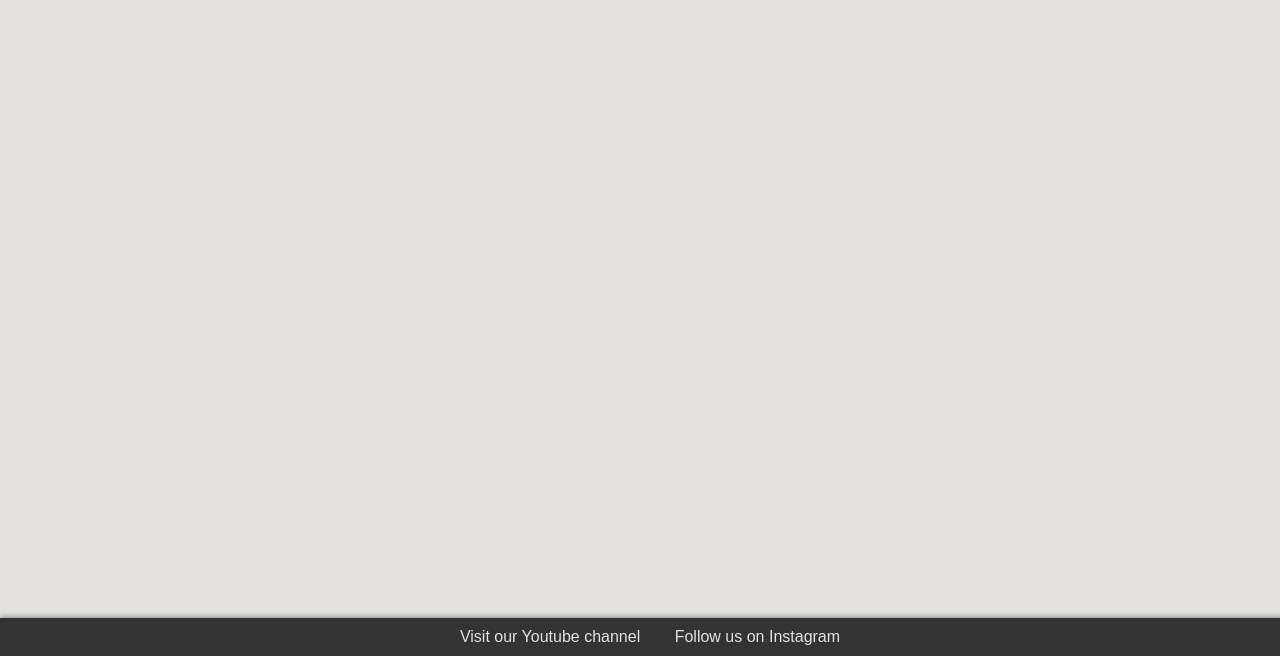
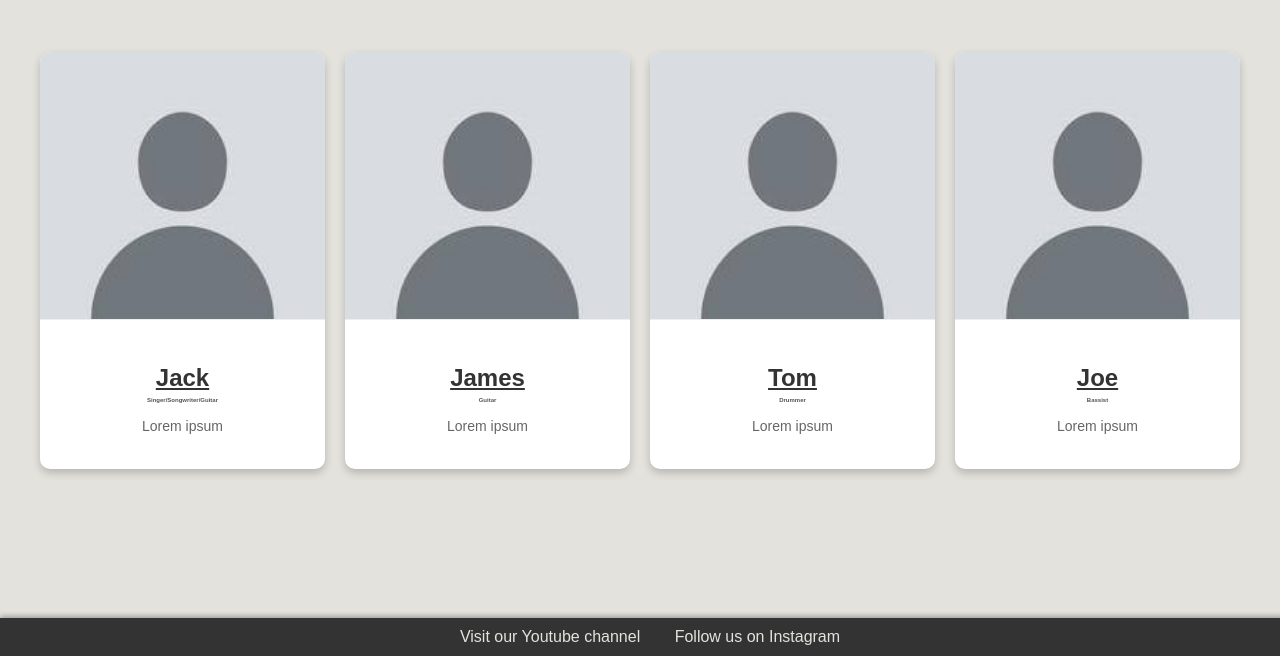
Before and after one commit to infobia-the-band/infobia, a plain HTML site: page html/About.html in a window 1280 px wide. Shown: the part 144-800 px from the top of the page. Drawn offline with Linux system fonts and the light colour scheme.

Commit message:
updated about page

```diff
--- a/html/About.html
+++ b/html/About.html
@@ -14,6 +14,55 @@
     <a class="active" href="About.html">About</a>
   </div>
   <h1>About</h1>
+  <div class="profile-grid">
+  <div class="profile-card">
+    <!-- Profile Image -->
+    <img src="../images/person_placeholder.jpeg" alt="Profile Photo">
+
+    <!-- Profile Information -->
+    <div class="profile-info">
+        <h2>Jack</h2>
+        <p class="role">Singer/Songwriter/Guitar</p>
+        <p class="bio">Lorem ipsum</p>
+    </div>
+  </div>
+
+  <div class="profile-card">
+    <!-- Profile Image -->
+    <img src="../images/person_placeholder.jpeg" alt="Profile Photo">
+
+    <!-- Profile Information -->
+    <div class="profile-info">
+        <h2>James</h2>
+        <p class="role">Guitar</p>
+        <p class="bio">Lorem ipsum</p>
+    </div>
+  </div>
+
+  <div class="profile-card">
+    <!-- Profile Image -->
+    <img src="../images/person_placeholder.jpeg" alt="Profile Photo">
+
+    <!-- Profile Information -->
+    <div class="profile-info">
+        <h2>Tom</h2>
+        <p class="role">Drummer</p>
+        <p class="bio">Lorem ipsum</p>
+    </div>
+  </div>
+
+  <div class="profile-card">
+    <!-- Profile Image -->
+    <img src="../images/person_placeholder.jpeg" alt="Profile Photo">
+
+    <!-- Profile Information -->
+    <div class="profile-info">
+        <h2>Joe</h2>
+        <p class="role">Bassist</p>
+        <p class="bio">Lorem ipsum</p>
+    </div>
+  </div>
+  </div>
 
 
   <footer class="footer">
--- a/style/style.css
+++ b/style/style.css
@@ -83,3 +83,57 @@ p{
   width: 60%; /* Set the width */
   height: auto; /* Maintain aspect ratio */
 }
+/*PROFILES*/
+
+.profile-grid {
+  display: grid;
+  grid-template-columns: repeat(4, 1fr); /* 4 columns */
+  gap: 20px; /* Spacing between cards */
+  padding: 20px;
+  max-width: 1200px; /* Optional: Set a maximum width for the grid */
+  margin: auto;
+}
+
+.profile-card {
+    background-color: #ffffff;
+
+    border-radius: 10px;
+    box-shadow: 0 4px 8px rgba(0, 0, 0, 0.2);
+    overflow: hidden;
+    text-align: center;
+    font-family: Arial, sans-serif;
+    /* Remove fixed width to allow cards to adapt to the grid layout */
+}
+
+.profile-card img {
+    width: 100%;
+    height: auto;
+    border-bottom: 1px solid #eeeeee;
+}
+
+.profile-card .profile-info {
+    padding: 20px;
+}
+
+.profile-card h2 {
+    font-size: 24px;
+    color: #333333;
+    margin-bottom: 5px;
+}
+
+.profile-card p {
+    font-size: 14px;
+    color: #777777;
+    margin-bottom: 15px;
+}
+
+.profile-card .role {
+    font-size: 10%;
+    font-weight: bold;
+    color: #555555;
+}
+
+.profile-card .bio {
+    font-size: 14px;
+    color: #666666;
+}
```
Also changed, not shown: images/person_placeholder.jpeg (added).
